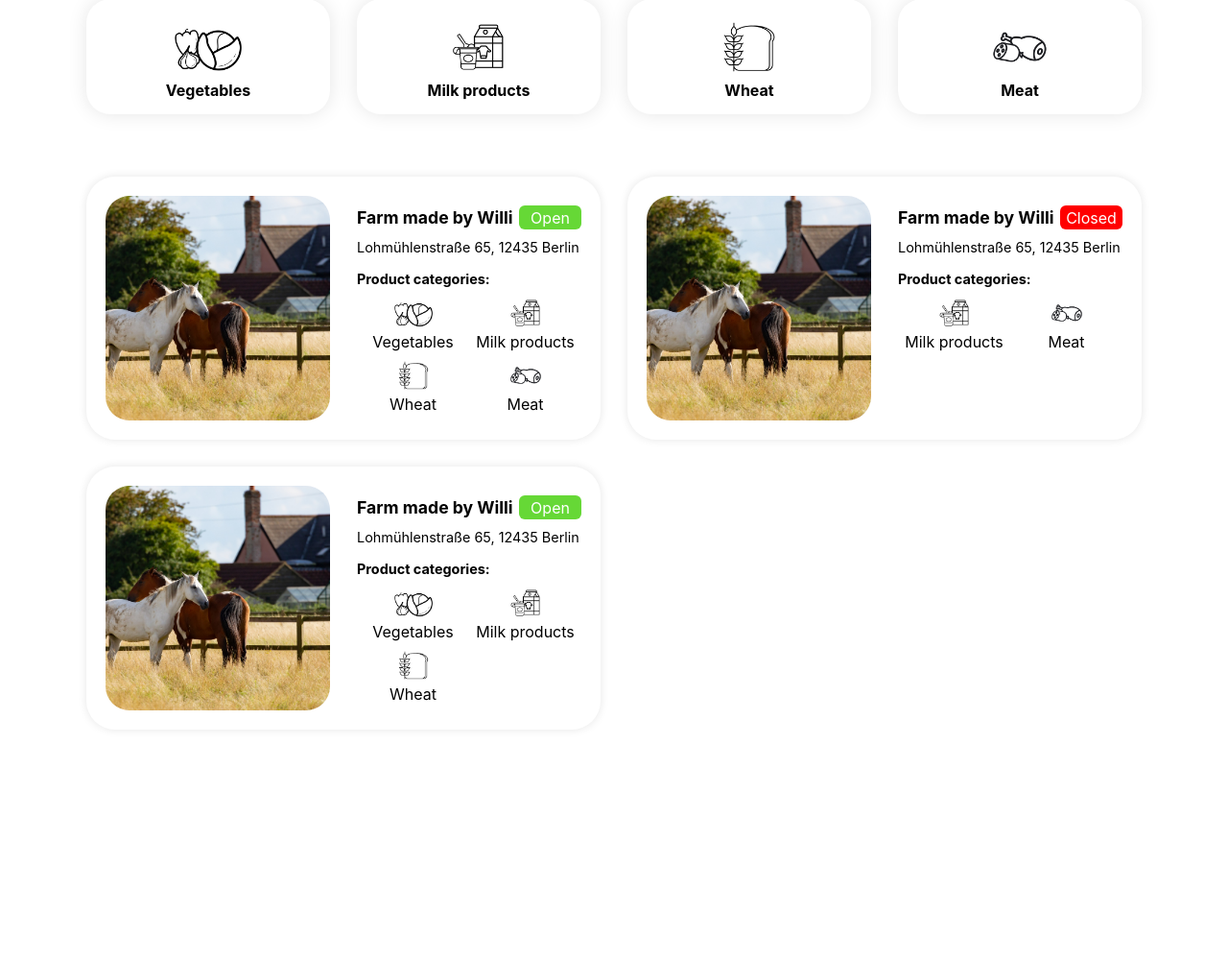
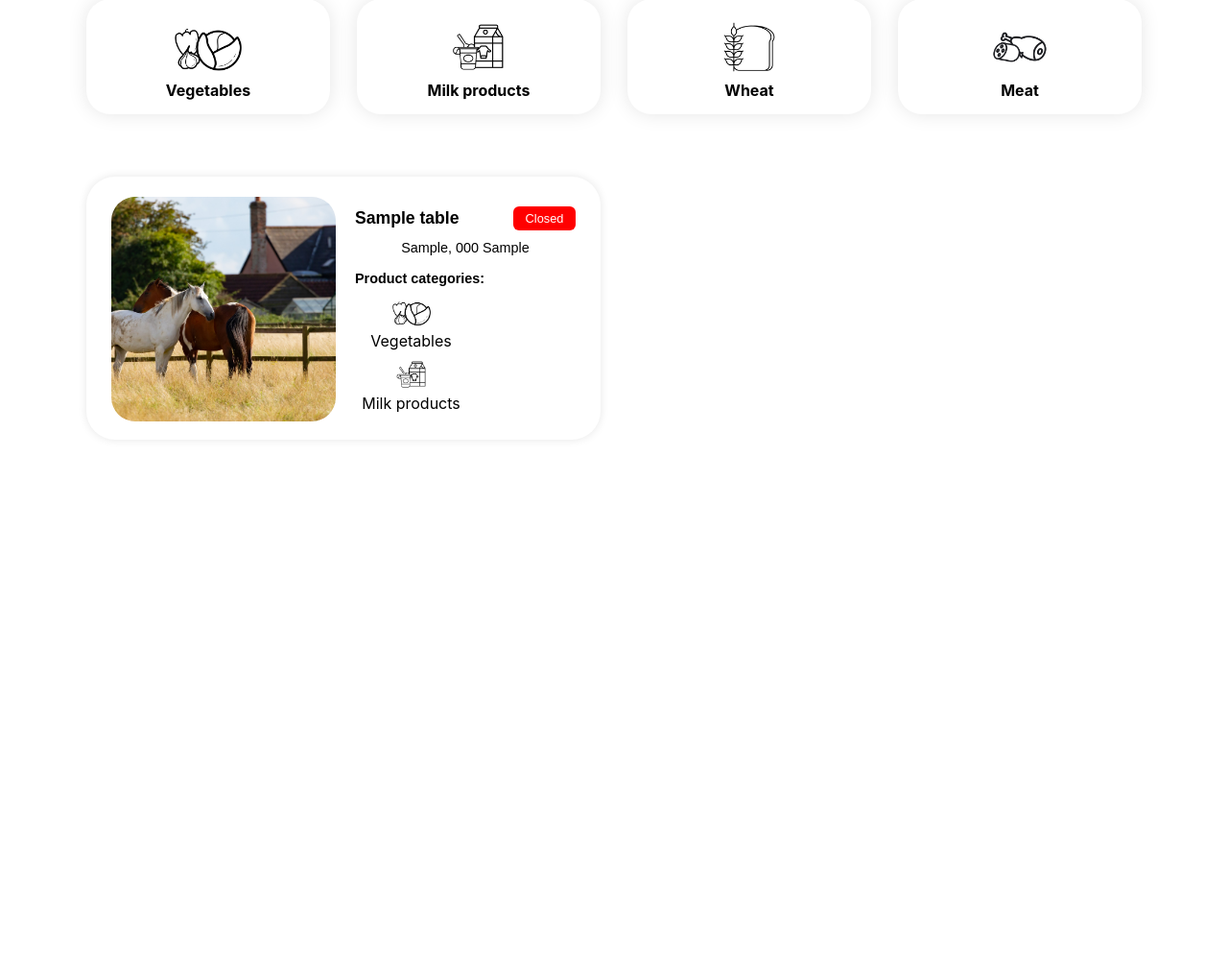
Before and after one commit to Lennartstachowiak/DaLokal_Website, a Flask app: page / in a window 1280 px wide. Shown: the part 301-1301 px from the top of the page at 96% size. After the commit the page ends 740 px from the top, so only its background shows below. Run offline with Flask 2, Linux system fonts and the light colour scheme; tables that the repository leaves empty or names only in its code hold one stand-in row (values such as "Sample post").

Commit message:
farms are visible on homepage and you can visite every farmpage without edit and add button

```diff
--- a/dalokal_website/app.py
+++ b/dalokal_website/app.py
@@ -3,6 +3,7 @@ import os
 import logging
 import pymysql
 from flask import Blueprint, render_template, request, session, jsonify, redirect
+from datetime import date, datetime, time
 """ For hashing the password """
 from werkzeug.security import generate_password_hash, check_password_hash
 
@@ -45,17 +46,96 @@ def checkCompleteUser(userId):
     cursor.execute(
         'SELECT EXISTS(SELECT * FROM farm_table WHERE user_id="{userId}");'.format(userId=userId))
     checkFarm = cursor.fetchone()[0]
+    cursor.close()
     if checkUser == None:
         return redirect('/signup/complete-signup')
     if checkFarm != 1:
         return redirect('/signup/complete-signup/farm-information')
     return True
 
+def openOrClosed(farmId):
+    cursor = connectDatabase()
+    # Get current time
+    time = datetime.now().time()
+    # Convert to timedelta because of html and database type time
+    time = datetime.combine(date.min, time) - datetime.min
+    # Check the current date
+    weekday = date.today().weekday()
+    if weekday == 0:
+        day = 'Monday'
+    if weekday == 1:
+        day = 'Tuesday'
+    if weekday == 2:
+        day = 'Wednesday'
+    if weekday == 3:
+        day = 'Thursday'
+    if weekday == 4:
+        day = 'Friday'
+    if weekday == 5:
+        day = 'Saturday'
+    if weekday == 6:
+        day = 'Sunday'
+    cursor.execute('''
+        SELECT opening, closing
+        FROM time_table
+        WHERE farm_id="{farmId}"
+        AND day="{day}";'''.format(
+            farmId=farmId, day=day
+        ))
+    farmTime=cursor.fetchall()
+    if farmTime != ():
+        opening = farmTime[0][0]
+        closing = farmTime[0][1]
+        if time > opening and time < closing:
+            return 1
+        else:
+            return 0
+    else:
+        # Check if closed or no data given
+        cursor.execute('''
+            SELECT * FROM time_table WHERE farm_id = "{farmId}";'''.format(
+                farmId=farmId))
+        timeData = cursor.fetchall()
+        if timeData != ():
+            return 0
+        return 2
+
+
+
 
 @app.route('/', methods=['GET', 'POST'])
 def index():
+    # Use farm id to get all data of all farms
+    cursor = connectDatabase()
+    cursor.execute('''
+        SELECT farm_table.farm_id,
+            farm_table.farmname,
+            adress_table.street,
+            adress_table.postalcode,
+            adress_table.city,
+            category_table.veg_check,
+            category_table.milk_check,
+            category_table.wheat_check,
+            category_table.meat_check
+        FROM farm_table
+        JOIN adress_table
+        ON adress_table.farm_id=farm_table.farm_id
+        JOIN category_table
+        ON category_table.farm_id=farm_table.farm_id;
+    ''')
+    farms = cursor.fetchall()
+    cursor.close()
+    farmsUpdated = ()
+
+    # Check if farm is open or closed
+    # Add open or closed to the farm tuples
+    for farm in farms:
+        farmId = farm[0]
+        farm = farm + (openOrClosed(farmId),)
+        farmsUpdated = farmsUpdated + (farm,)
+
     if 'userId' not in session:
-        return render_template('index.html')
+        return render_template('index.html', farms=farmsUpdated)
     else:
         userId = session['userId']
         # check if session cookie is using the right data, if not logout
@@ -69,17 +149,20 @@ def index():
 
         # If everything right start this code
         loggedIn = True
-        userId = session['userId']
         # Checking if finished signup
         if checkCompleteUser(userId) != True:
             return checkCompleteUser(userId)
 
-        cursor = connectDatabase()
+        # Get firstname from user table
         cursor.execute(
             'SELECT firstname FROM user_table WHERE user_id="{userId}";'.format(userId=userId))
         firstname = cursor.fetchone()[0]
-        cursor.close()
-        return render_template('index.html', loggedIn=loggedIn, firstname=firstname)
+        # Get farm id from farm table
+        cursor.execute('SELECT farm_id FROM farm_table WHERE user_id="{userId}";'.format(userId=userId))
+        farmId = cursor.fetchone()[0]
+
+
+        return render_template('index.html', loggedIn=loggedIn, firstname=firstname, farms=farmsUpdated)
 
 
 @app.route('/profile', methods=['GET', 'POST'])
@@ -128,7 +211,7 @@ def profile():
                                 WHEN day = 'Saturday' THEN 6
                                 WHEN day = 'Sunday' THEN 7
                         END ASC;'''.format(farmId=farmId))
-        time = cursor.fetchall()
+        times = cursor.fetchall()
         # Adress
         cursor.execute(
             '''SELECT * FROM adress_table WHERE farm_id="{farmId}";'''.format(farmId=farmId))
@@ -140,7 +223,46 @@ def profile():
             FROM product_table WHERE farm_id="{farmId}";'''.format(farmId=farmId))
         products = cursor.fetchall()
         cursor.close()
-        return render_template('profile.html', page_title='My Page', farmname=farmname, firstname=firstname, lastname=lastname,  description=description, time=time, adress=adress, products=products)
+        return render_template('profile.html', page_title='My Page', farmname=farmname, firstname=firstname, lastname=lastname,  description=description, time=times, adress=adress, products=products)
+
+@app.route('/user/<farmname>', methods=['GET', 'POST'])
+def user(farmname):
+    cursor = connectDatabase()
+    cursor.execute(
+            'SELECT * FROM farm_table WHERE farmname="{farmname}";'.format(farmname=farmname))
+    farmInfo = cursor.fetchone()
+    farmId = farmInfo[0]
+    userId = farmInfo[1]
+    if userId in session:
+        if userId == session['userId']:
+            return redirect('/profile')
+    farmname = farmInfo[2]
+    description = farmInfo[3]
+    # Time
+    cursor.execute('''SELECT * FROM time_table WHERE farm_id="{farmId}"
+                    ORDER BY
+                        CASE WHEN day = 'Monday' THEN 1
+                            WHEN day = 'Tuesday' THEN 2
+                            WHEN day = 'Wednesday' THEN 3
+                            WHEN day = 'Thursday' THEN 4
+                            WHEN day = 'Friday' THEN 5
+                            WHEN day = 'Saturday' THEN 6
+                            WHEN day = 'Sunday' THEN 7
+                    END ASC;'''.format(farmId=farmId))
+    time = cursor.fetchall()
+    # Adress
+    cursor.execute(
+        '''SELECT * FROM adress_table WHERE farm_id="{farmId}";'''.format(farmId=farmId))
+    farmAdress = cursor.fetchone()
+    adress = farmAdress[1]+', '+str(farmAdress[2])+' '+farmAdress[3]
+    cursor.execute('''
+        SELECT
+            farm_id, category, product_name, product_description, product_price, product_weight
+        FROM product_table WHERE farm_id="{farmId}";'''.format(farmId=farmId))
+    products = cursor.fetchall()
+    notMyAccount = 1
+    cursor.close()
+    return render_template('profile.html', page_title=farmname, farmname=farmname, description=description, time=time, adress=adress, products=products, notMyAccount=notMyAccount)
 
 
 @app.route('/profile/product-add', methods=['GET', 'POST'])
@@ -172,6 +294,32 @@ def addProduct():
         weight = request.form.get('weight')
         category = request.form.get('category')
 
+        # Update category table for the farm
+        if category == "Vegetable":
+            cursor.execute('''
+                UPDATE category_table
+                SET veg_check = 1
+                WHERE farm_id = "{farmId}";'''.format(
+                    farmId=farmId))
+        if category == "Milk product":
+            cursor.execute('''
+                UPDATE category_table
+                SET milk_check = 1
+                WHERE farm_id = "{farmId}";'''.format(
+                    farmId=farmId))
+        if category == "Wheat":
+            cursor.execute('''
+                UPDATE category_table
+                SET wheat_check = 1
+                WHERE farm_id = "{farmId}";'''.format(
+                    farmId=farmId))
+        if category == "Meat":
+            cursor.execute('''
+                UPDATE category_table
+                SET meat_check = 1
+                WHERE farm_id = "{farmId}";'''.format(
+                    farmId=farmId))
+
         cursor.execute(
             '''INSERT INTO
                 product_table (farm_id, category, product_name, product_description, product_price, product_weight)
--- a/dalokal_website/static/script.js
+++ b/dalokal_website/static/script.js
@@ -7,6 +7,8 @@ function flashMessage() {
         document.getElementById('errorMessage').innerHTML = ''
     } if (flash_message == "wrong") {
         document.getElementById('errorMessage').innerHTML = 'Your email or password is not correct!'
+    } if (flash_message == "name") {
+        document.getElementById('errorMessage').innerHTML = 'Farm name already taken! Please take other name'
     }
 }
 
--- a/dalokal_website/static/styles.css
+++ b/dalokal_website/static/styles.css
@@ -192,13 +192,6 @@ a {
 /* Second Box */
 
 
-h2 {
-    font-family: SF Pro Display;
-    font-style: normal;
-    font-weight: bold;
-    font-size: 1.8rem;
-    color: black;
-}
 
 /* Location Box */
 
@@ -545,7 +538,6 @@ h5 {
     margin: 10% auto;
     padding: 25px 20px 35px 20px;
     width: 400px;
-    height: 120px;
     border-radius: 25px;
 }
 
@@ -946,6 +938,7 @@ button:hover {
 }
 
 .farmBox {
+    background-color: white;
     width: 536px;
     height: 274px;
 
@@ -962,9 +955,12 @@ button:hover {
 }
 
 .farmBox:hover {
+    background-color: white;
+    color: black;
     transform: scale(1.05);
     box-shadow: 0px 0px 20px rgba(0, 0, 0, 0.3);
     z-index: 0;
+    cursor: pointer;
 }
 
 .farmImg {
@@ -983,6 +979,7 @@ button:hover {
     width: 234px;
     display: flex;
     flex-direction: column;
+    overflow: scroll;
 }
 
 .farmInfoFirstLine {
@@ -996,6 +993,7 @@ h2 {
     align-items: center;
     font-size: 1.1rem;
     font-weight: bold;
+    max-width: 160px;
 }
 
 .mainHeader {
@@ -1064,6 +1062,8 @@ h2 {
 }
 
 .productCategorieBox:hover {
+    background-color: white;
+    color: black;
     transform: scale(1.05);
     box-shadow: 0px 0px 20px rgba(0, 0, 0, 0.3);
 }
--- a/dalokal_website/templates/base.html
+++ b/dalokal_website/templates/base.html
@@ -13,7 +13,7 @@
     <header>
         <a href="/">
             <div class="logoBoxHeader">
-                <img src="./static/DaLokal_Logo.svg" alt="DaLokal_Logo" class="logo">
+                <img src="/static/DaLokal_Logo.svg" alt="DaLokal_Logo" class="logo">
                 <h6>DaLokal</h6>
             </div>
         </a>
@@ -26,6 +26,7 @@
                     </div>
                 </button>
             </form>
+            {% if notMyAccount != 1 %}
             <form action="/profile/edit">
                 <button class="logInButton">
                     <div class="alignButtonContent">
@@ -33,6 +34,7 @@
                     </div>
                 </button>
             </form>
+            {% endif %}
             <!-- Log out button ask again -->
             <button onclick="openModal('logoutModal')" class="logInButton">
                 <div class="alignButtonContent">
--- a/dalokal_website/templates/complete_farm.html
+++ b/dalokal_website/templates/complete_farm.html
@@ -9,7 +9,7 @@
     <script src="/static/script.js"></script>
 </head>
 
-<body>
+<body onload="flashMessage()">
     <header>
         <a href="/">
             <div class="logoBoxHeader">
@@ -40,6 +40,9 @@
           </div>
         <form method="POST" action="/signup/complete-signup/farm-information">
             <div class="loginContainer">
+                {% if flash_message != '' %}
+                <div id="errorMessage" class="errorMessage">Farm name already taken! Please choose another name</div>
+                {% endif %}
                 <h1>Complete your farm information</h1>
                 <div class="timeContainer">
                     <h2>Opening hours:</h2>
--- a/dalokal_website/templates/index.html
+++ b/dalokal_website/templates/index.html
@@ -83,83 +83,69 @@
             </button>
         </div>
 
+        {% if farms != () %}
+
         <div class="farmBoxesContainer">
-            <div class="farmBox">
+            {% for farm in farms %}
+            <form action="/user/{{farm[1]}}">
+                <button type="submit" class="farmBox">
                     <img class="farmImg" src="/static/farmHourseExample.jpg" alt="">
                     <div class="farmInfo">
                         <div class="farmInfoFirstLine">
-                        <h2>Farm made by Willi</h2>
+                            <h2>{{farm[1]}}</h2>
+                            {% if farm[9] == 0 %}
+                            <div class="buttonOpen" style="background-color: #FF0000;">Closed</div>
+                            {% else %}
+                            {% if farm[9] == 1 %}
                             <div class="buttonOpen">Open</div>
+                            {% else %}
+                            <div class="buttonOpen" style="background-color: #f4f4f4; color: rgb(131, 131, 131);">No
+                                data</div>
+                            {% endif %}
+                            {% endif %}
                         </div>
-                    <div class="farmAdress">Lohmühlenstraße 65, 12435 Berlin</div>
+                        <div class="farmAdress">{{farm[2]}}, {{farm[3]}} {{farm[4]}}</div>
+                        {% if farm[5] or farm[6] or farm[7] or farm[8] != 0 %}
                         <div class="farmProductCategoriesContainer">
                             <div class="categorieHeader">Product categories:</div>
+                            {% if farm[5] != 0 %}
                             <div class="farmProductCategories">
                                 <img class="farmProductImg" src="/static/icon_file/vegetables.png" alt="Here">
                                 <p class="farmProductTag">Vegetables</p>
                             </div>
+                            {% endif %}
+                            {% if farm[6] != 0 %}
                             <div class="farmProductCategories">
                                 <img class="farmProductImg" src="/static/icon_file/milk_products.png" alt="Here">
                                 <p class="farmProductTag">Milk products</p>
                             </div>
+                            {% endif %}
+                            {% if farm[7] != 0 %}
                             <div class="farmProductCategories">
                                 <img class="farmProductImg" src="/static/icon_file/wheat.png" alt="Here">
                                 <p class="farmProductTag">Wheat</p>
                             </div>
+                            {% endif %}
+                            {% if farm[8] != 0 %}
                             <div class="farmProductCategories">
                                 <img class="farmProductImg" src="/static/icon_file/meat.png" alt="Here">
                                 <p class="farmProductTag">Meat</p>
                             </div>
+                            {% endif %}
                         </div>
+                        {% else %}
+                        <h4>No products yet.</h4>
+                        {% endif%}
                     </div>
-            </div>
-            <div class="farmBox">
-                <img class="farmImg" src="/static/farmHourseExample.jpg" alt="">
-                <div class="farmInfo">
-                    <div class="farmInfoFirstLine">
-                        <h2>Farm made by Willi</h2>
-                        <div class="buttonOpen" style="background-color: #FF0000;">Closed</div>
-                    </div>
-                    <div class="farmAdress">Lohmühlenstraße 65, 12435 Berlin</div>
-                    <div class="farmProductCategoriesContainer">
-                        <div class="categorieHeader">Product categories:</div>
-                        <div class="farmProductCategories">
-                            <img class="farmProductImg" src="/static/icon_file/milk_products.png" alt="Here">
-                            <p class="farmProductTag">Milk products</p>
-                        </div>
-                        <div class="farmProductCategories">
-                            <img class="farmProductImg" src="/static/icon_file/meat.png" alt="Here">
-                            <p class="farmProductTag">Meat</p>
-                        </div>
-                    </div>
-                </div>
-            </div>
-            <div class="farmBox">
-                <img class="farmImg" src="/static/farmHourseExample.jpg" alt="">
-                <div class="farmInfo">
-                    <div class="farmInfoFirstLine">
-                        <h2>Farm made by Willi</h2>
-                        <div class="buttonOpen">Open</div>
-                    </div>
-                    <div class="farmAdress">Lohmühlenstraße 65, 12435 Berlin</div>
-                    <div class="farmProductCategoriesContainer">
-                        <div class="categorieHeader">Product categories:</div>
-                        <div class="farmProductCategories">
-                            <img class="farmProductImg" src="/static/icon_file/vegetables.png" alt="Here">
-                            <p class="farmProductTag">Vegetables</p>
-                        </div>
-                        <div class="farmProductCategories">
-                            <img class="farmProductImg" src="/static/icon_file/milk_products.png" alt="Here">
-                            <p class="farmProductTag">Milk products</p>
-                        </div>
-                        <div class="farmProductCategories">
-                            <img class="farmProductImg" src="/static/icon_file/wheat.png" alt="Here">
-                            <p class="farmProductTag">Wheat</p>
-                        </div>
-                    </div>
-                </div>
-            </div>
-        </div>
+                </button>
+            </form>
+
+            {% endfor %}
+
+            {% else %}
+            <h4>No farms nearby</h4>
+            {% endif %}
+
     </main>
     <footer>
 
```
Also changed, not shown: dalokal_website/auth.py (+12 -1 lines), dalokal_website/templates/profile.html (+8 -6 lines). Lines whose indentation alone changed are shown as unchanged.
